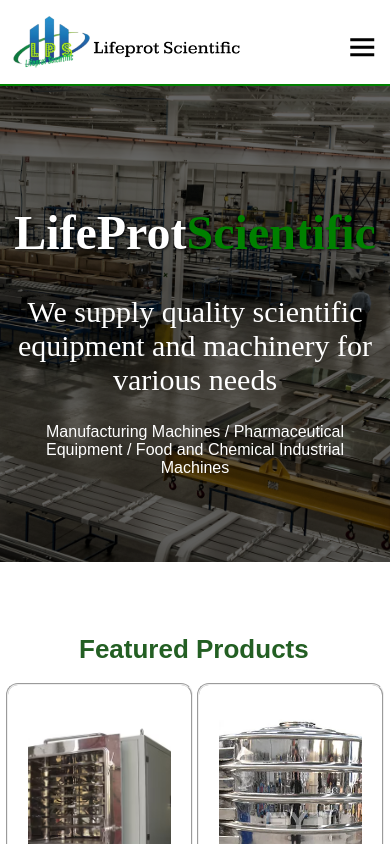
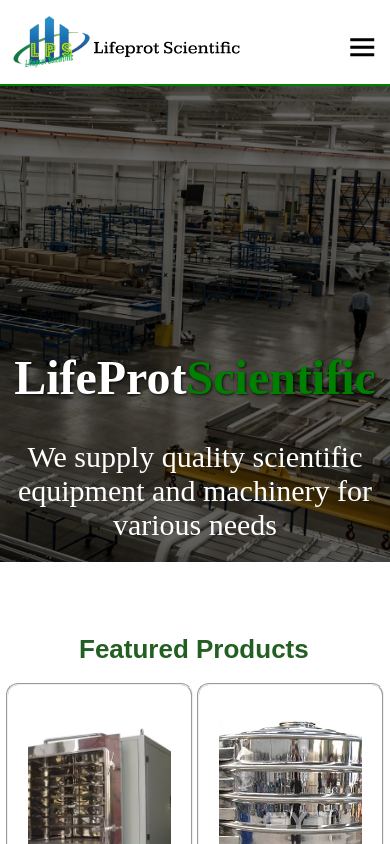
Before and after one commit to GideonM1234/LifeProgs, a React (Vite) app: page /Home in a window 390 px wide. Shown: the top 844 px of the page. Built offline with nearby package versions, Linux system fonts and the light colour scheme.

Commit message:
New Commit

```diff
--- a/src/Home/home.css
+++ b/src/Home/home.css
@@ -224,7 +224,8 @@
 
 
 .Home-Sec div {
-width: 100%;
+width: 97%;
+margin: auto;
     position: relative;
     top: 205px;
     z-index: 2;
```
